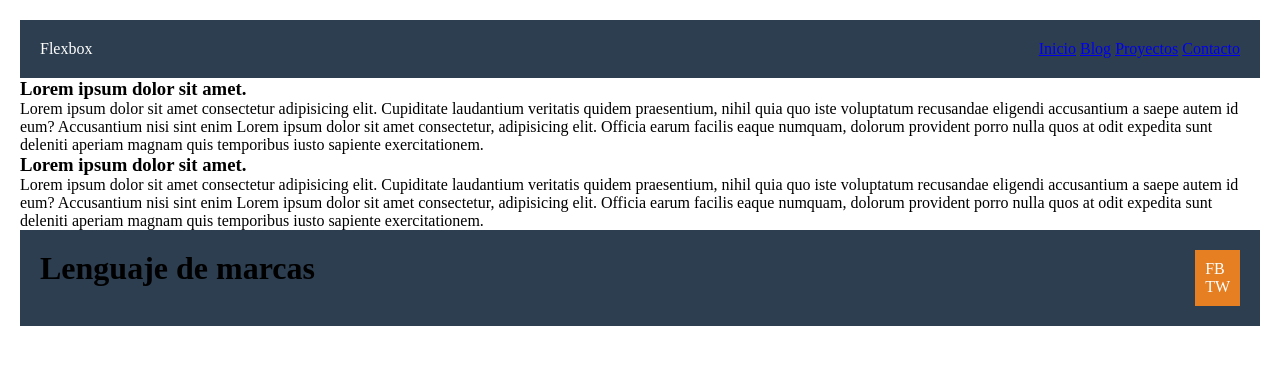
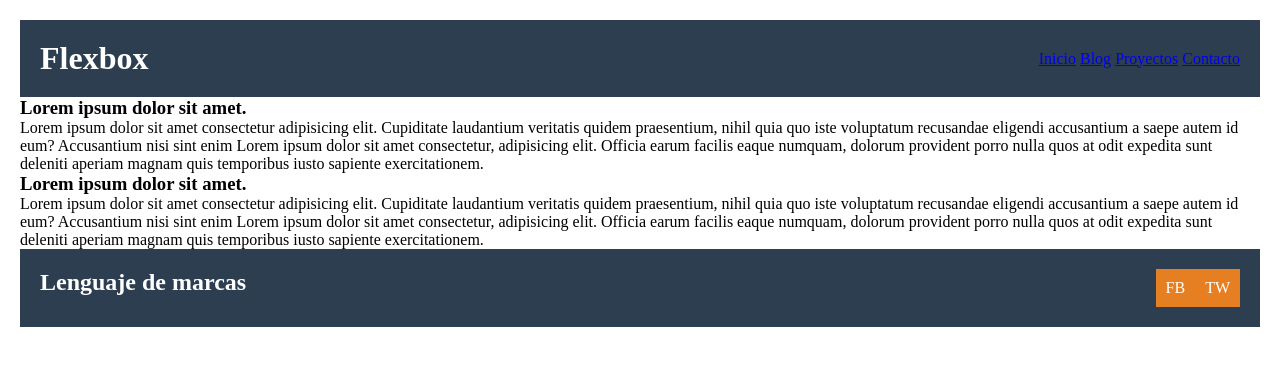
Before and after one commit to dgamero03/proyectogip, a plain HTML site: page index.html in a window 1280 px wide. Drawn offline with Linux system fonts and the light colour scheme.

Commit message:
añado footer

```diff
--- a/estilo.css
+++ b/estilo.css
@@ -36,19 +36,24 @@ footer {
 	display: flex;
 	flex-wrap:wrap;
 	justify-content:space-between;
+	color: #fff;
+
 }
 
-footer .RRSS {
-	background:#e67e22;
-}
+
 
 footer .RRSS {
 	color:#fff;
 	text-decoration: none;
+	display: flex;
+	background:#e67e22;
+
+
+}
+footer .RRSS p{
 	padding:10px;
-	display: inline-block;
+
 }
-
 
 .titulo{
     display: flex;
--- a/index.html
+++ b/index.html
@@ -12,7 +12,7 @@
 </div>
     <header>
         <div class="logo">
-            <p>Flexbox</p>
+            <h1>Flexbox</h1>
         </div>
 
          <nav>
@@ -63,7 +63,7 @@
 
     <footer>
         <div class="titulo">
-            <h1>Lenguaje de marcas</h1>
+            <h2>Lenguaje de marcas</h2>
         </div>
 
         <div class="RRSS">
```
